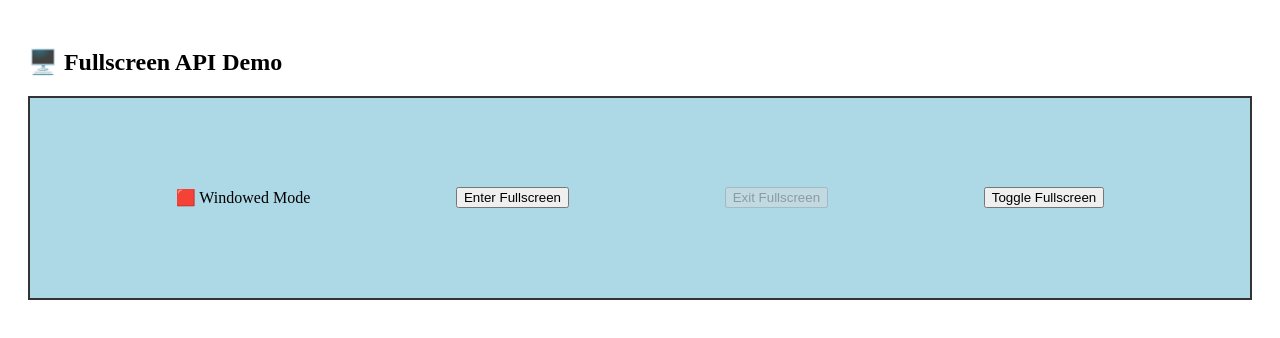
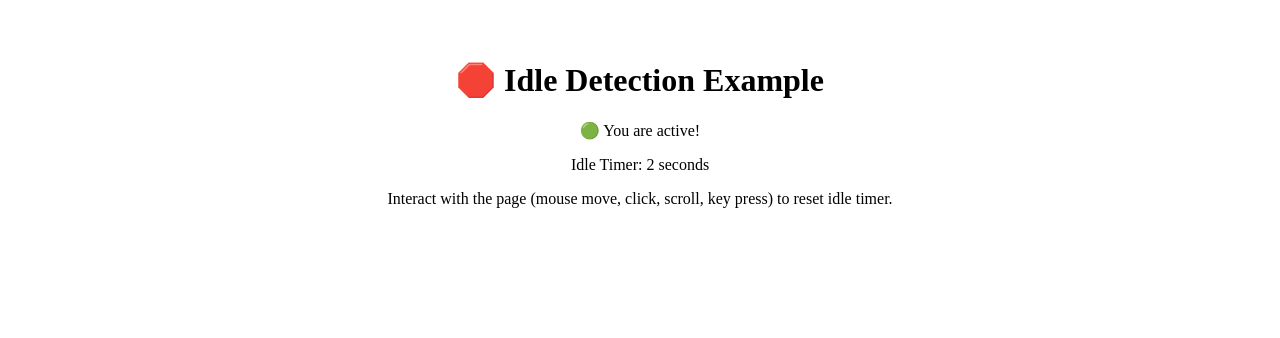
Before and after one commit to Passenger108/react-hooks-wallet, a React (Vite) app: page / in a window 1280 px wide. Shown: the top 338 px of the page. Built offline with nearby package versions, Linux system fonts and the light colour scheme.

Commit message:
added useIdle hook

```diff
--- /dev/null
+++ b/src/hooks/useIdle/IdleExample.jsx
@@ -0,0 +1,24 @@
+import React from 'react';
+import useIdle from './useIdle';  // Import your custom hook here
+
+export default function IdleExample() {
+  const { isIdle, idleTime } = useIdle({
+    idleTimeout: 5000, // 5 seconds idle timeout
+  });
+  console.log(isIdle,idleTime)
+  return (
+    <div style={{ padding: '2rem', textAlign: 'center' }}>
+      <h1>🛑 Idle Detection Example</h1>
+      <p>
+        {isIdle
+          ? '😴 You are idle!'
+          : '🟢 You are active!'}
+      </p>
+      <p>Idle Timer: {Math.floor(idleTime / 1000)} seconds</p>
+      <p>
+        Interact with the page (mouse move, click, scroll, key press) to reset
+        idle timer.
+      </p>
+    </div>
+  );
+}
--- /dev/null
+++ b/src/hooks/useIdle/useIdle.js
@@ -0,0 +1,42 @@
+import { useState, useEffect, useRef } from "react";
+
+export default function useIdle({ idleTimeout = 5000 }) {
+  const [isIdle, setIsIdle] = useState(false);
+  const [idleTime, setIdleTime] = useState(0);
+  const timerId = useRef(null);
+  const lastActiveTime = useRef(Date.now());
+
+  const resetTimer = () => {
+    setIsIdle(false);
+    lastActiveTime.current = Date.now();
+    clearTimeout(timerId.current);
+
+    timerId.current = setTimeout(() => {
+      setIsIdle(true);
+    }, idleTimeout);
+  };
+
+  useEffect(() => {
+    const events = ["mousemove", "keydown", "mousedown", "scroll", "touchstart"];
+
+    const activityHandler = () => {
+      resetTimer();
+    };
+
+    events.forEach(event => window.addEventListener(event, activityHandler));
+
+    resetTimer(); // Initialize timer on mount
+
+    const intervalId = setInterval(() => {
+      setIdleTime(Date.now() - lastActiveTime.current);
+    }, 1000); // Update idleTime every 1 sec
+
+    return () => {
+      events.forEach(event => window.removeEventListener(event, activityHandler));
+      clearTimeout(timerId.current);
+      clearInterval(intervalId);
+    };
+  }, [idleTimeout]);
+
+  return { isIdle, idleTime };
+}
--- a/src/main.jsx
+++ b/src/main.jsx
@@ -1,11 +1,11 @@
 import React from 'react'
 import {createRoot} from 'react-dom/client'
-import FullscreenExample from './hooks/useFullscreen/FullscreenExample' ;
+import IdleExample from './hooks/useIdle/IdleExample' ;
 
 
 // Temporary dev playground
 const App = () => {
-  return <FullscreenExample/>
+  return <IdleExample/>
 }
 
 createRoot(document.getElementById('root'))
```
Also changed, not shown: src/hooks/useIdle/README.md (added), 1 other file (tests, documents, lock files or other folders).
